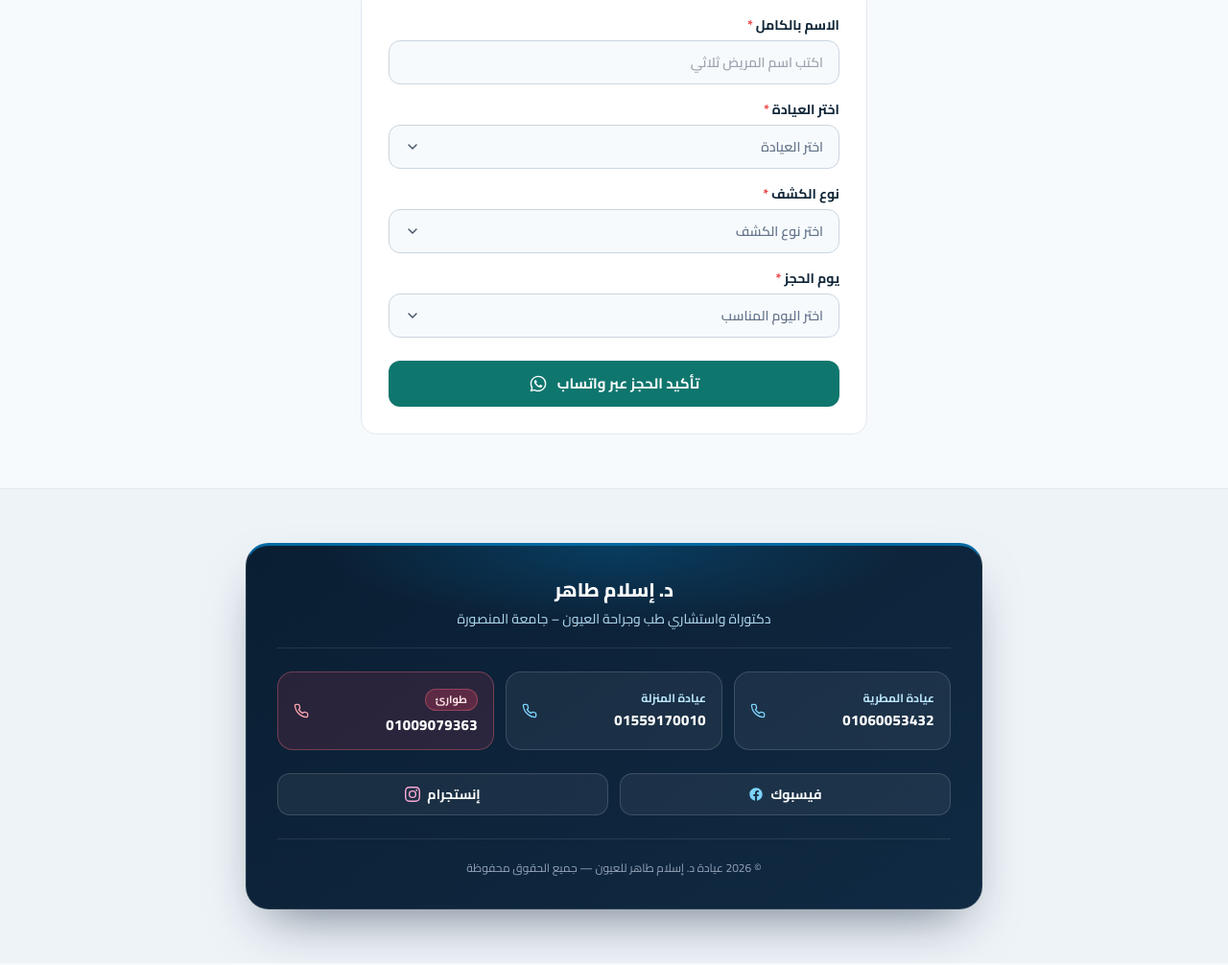
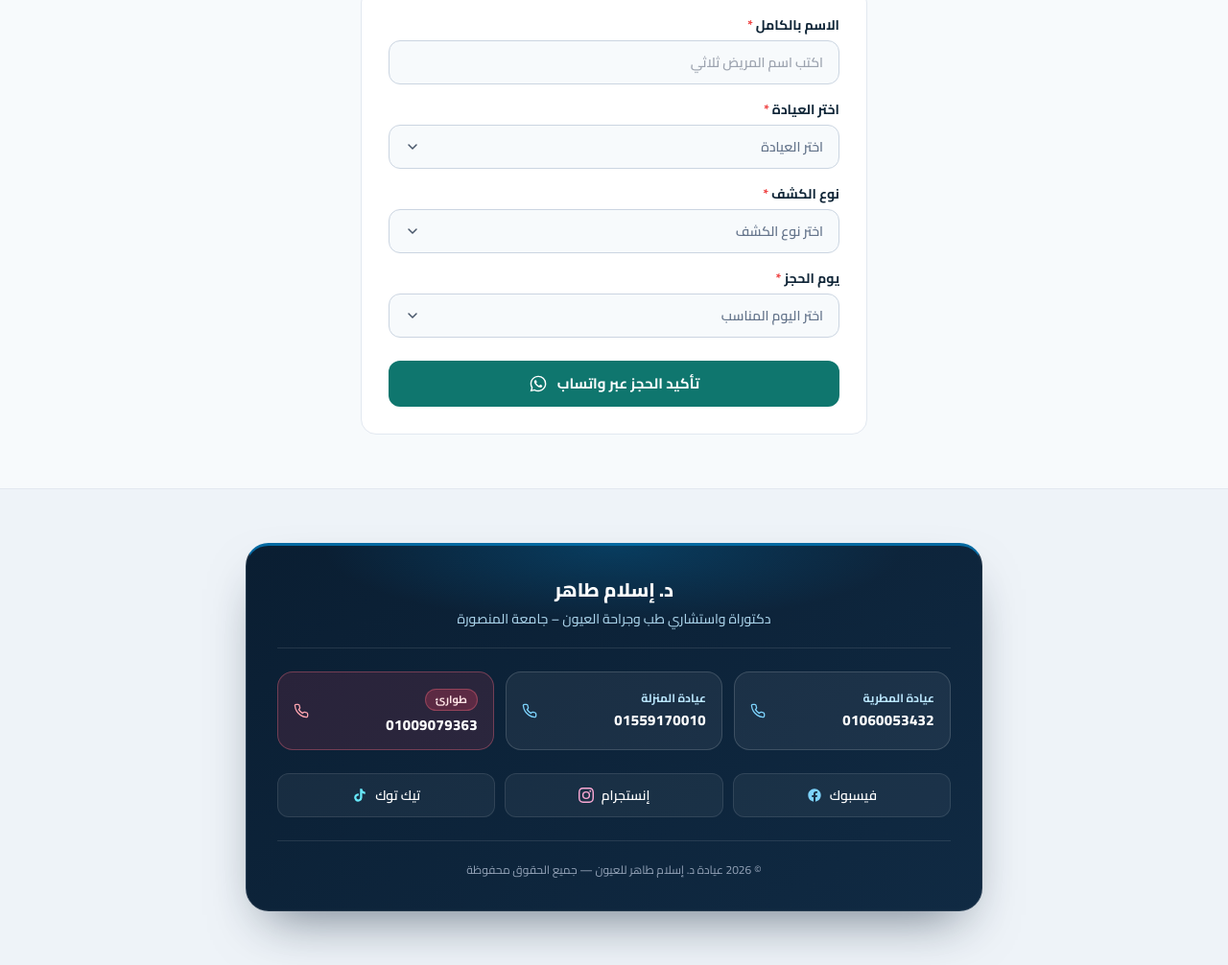
Before and after one commit to drislamtaher/drislamtaher, a plain HTML site: page index.html in a window 1280 px wide. Shown: the part 2140-3146 px from the top of the page at 96% size. Drawn offline with nearby package versions, Linux system fonts and the light colour scheme.

Commit message:
Add files via upload

```diff
--- a/index.html
+++ b/index.html
@@ -959,23 +959,29 @@
 
                     </div>
 
-                    <!-- روابط التواصل الاجتماعي الرسمية فقط (فيسبوك وإنستجرام، الأيقونة على يسار النص) -->
-                    <div class="grid grid-cols-1 min-[400px]:grid-cols-2 gap-3">
-                        <a href="https://www.facebook.com/share/1EPGUrGrmU/" target="_blank" rel="noopener noreferrer" class="clinic-action-btn bg-white/[0.06] hover:bg-[#1877F2]/25 border border-white/15 hover:border-[#1877F2]/50 text-white">
+                    <!-- روابط التواصل الاجتماعي الرسمية (فيسبوك، إنستجرام، تيك توك) -->
+        <div class="grid grid-cols-1 min-[360px]:grid-cols-3 gap-2.5 mb-6">
+          <a href="https://www.facebook.com/share/1EPGUrGrmU/" target="_blank" rel="noopener noreferrer" class="flex items-center justify-center gap-2 px-3 py-3 rounded-xl bg-white/5 hover:bg-white/10 border border-white/10 text-white text-xs sm:text-sm font-semibold transition-colors">
             <span>فيسبوك</span>
             <svg class="w-4 h-4 text-sky-300 shrink-0" viewBox="0 0 24 24" fill="currentColor" aria-hidden="true">
-                                <path d="M22 12.06C22 6.504 17.523 2 12 2S2 6.504 2 12.06c0 5.022 3.657 9.184 8.438 9.94v-7.03H7.898v-2.91h2.54V9.845c0-2.522 1.492-3.915 3.777-3.915 1.094 0 2.238.197 2.238.197v2.476h-1.26c-1.243 0-1.63.775-1.63 1.57v1.887h2.773l-.443 2.91h-2.33V22c4.78-.756 8.437-4.918 8.437-9.94z"/>
+              <path d="M22 12.06C22 6.504 17.523 2 12 2S2 6.504 2 12.06c0 5.022 3.657 9.184 8.438 9.94v-7.03H7.898v-2.91h2.54V9.845c0-2.506 1.492-3.89 3.777-3.89 1.094 0 2.238.195 2.238.195v2.46h-1.26c-1.243 0-1.63.771-1.63 1.562v1.875h2.773l-.443 2.91h-2.33V22c4.78-.756 8.437-4.918 8.437-9.94z"/>
             </svg>
           </a>
 
-                        <a href="https://www.instagram.com/dr.islam.taher?knvt=MW1vMGQyYzhoZ3Q2aw==" target="_blank" rel="noopener noreferrer" class="clinic-action-btn bg-white/[0.06] hover:bg-pink-500/25 border border-white/15 hover:border-pink-400/50 text-white">
+          <a href="https://www.instagram.com/dr.islam.taher?knvt=MW1vMGQyYzhoZ3Q2aw==" target="_blank" rel="noopener noreferrer" class="flex items-center justify-center gap-2 px-3 py-3 rounded-xl bg-white/5 hover:bg-white/10 border border-white/10 text-white text-xs sm:text-sm font-semibold transition-colors">
             <span>إنستجرام</span>
             <svg class="w-4 h-4 text-pink-300 shrink-0" viewBox="0 0 24 24" fill="currentColor" aria-hidden="true">
               <path d="M12 2.163c3.204 0 3.584.012 4.85.07 3.252.148 4.771 1.691 4.919 4.919.058 1.265.069 1.645.069 4.849 0 3.205-.012 3.584-.069 4.849-.149 3.225-1.664 4.771-4.919 4.919-1.266.058-1.644.07-4.85.07-3.204 0-3.584-.012-4.849-.07-3.26-.149-4.771-1.699-4.919-4.92-.058-1.265-.07-1.644-.07-4.849 0-3.204.013-3.583.07-4.849.149-3.227 1.664-4.771 4.919-4.919 1.266-.057 1.645-.069 4.849-.069zM12 0C8.741 0 8.333.014 7.053.072 2.695.272.273 2.69.073 7.052.014 8.333 0 8.741 0 12c0 3.259.014 3.668.072 4.948.2 4.358 2.618 6.78 6.98 6.98C8.333 23.986 8.741 24 12 24c3.259 0 3.668-.014 4.948-.072 4.354-.2 6.782-2.618 6.979-6.98.059-1.28.073-1.689.073-4.948 0-3.259-.014-3.667-.072-4.947-.196-4.354-2.617-6.78-6.979-6.98C15.668.014 15.259 0 12 0zm0 5.838a6.162 6.162 0 1 0 0 12.324 6.162 6.162 0 0 0 0-12.324zM12 16a4 4 0 1 1 0-8 4 4 0 0 1 0 8zm6.406-11.845a1.44 1.44 0 1 0 0 2.881 1.44 1.44 0 0 0 0-2.881z"/>
             </svg>
           </a>
+
+          <a href="https://www.tiktok.com/@islam.taher?_r=1&_t=ZS-9Bd3YUkfhuW" target="_blank" rel="noopener noreferrer" class="flex items-center justify-center gap-2 px-3 py-3 rounded-xl bg-white/5 hover:bg-white/10 border border-white/10 text-white text-xs sm:text-sm font-semibold transition-colors">
+            <span>تيك توك</span>
+            <svg class="w-4 h-4 text-cyan-300 shrink-0" viewBox="0 0 24 24" fill="currentColor" aria-hidden="true">
+              <path d="M19.59 6.69a4.83 4.83 0 0 1-3.77-4.25V2h-3.45v13.67a2.89 2.89 0 0 1-5.2 1.74 2.89 2.89 0 0 1 2.31-4.64 2.93 2.93 0 0 1 .88.13V9.4a6.84 6.84 0 0 0-1-.05A6.33 6.33 0 0 0 5 20.1a6.34 6.34 0 0 0 10.86-4.43v-7a8.16 8.16 0 0 0 4.77 1.52v-3.4a4.85 4.85 0 0 1-1-.1z"/>
+            </svg>
+          </a>
         </div>
-
                     <!-- حقوق الملكية -->
                     <div class="pt-5 border-t border-white/10 text-center">
                         <p class="text-xs text-slate-400 leading-relaxed">
```
Lines whose indentation alone changed are shown as unchanged.
